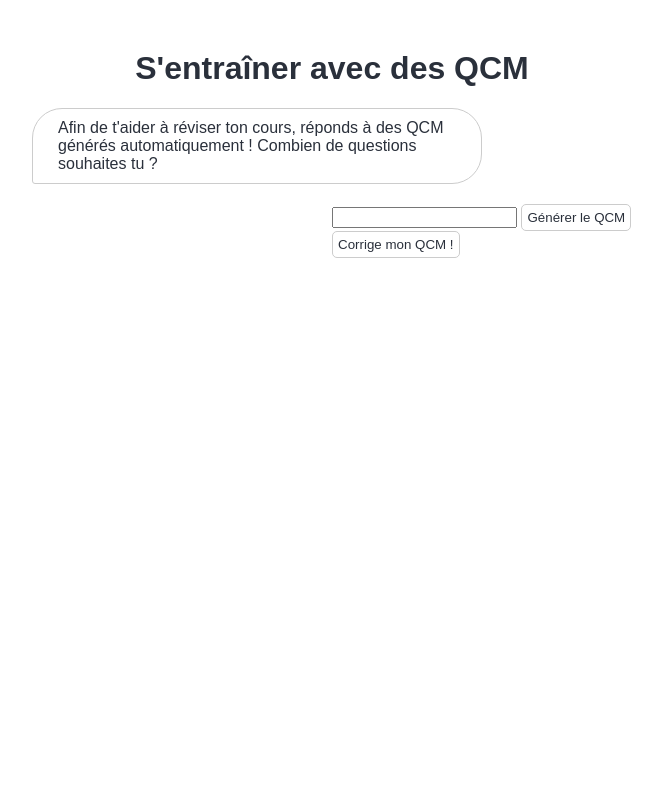
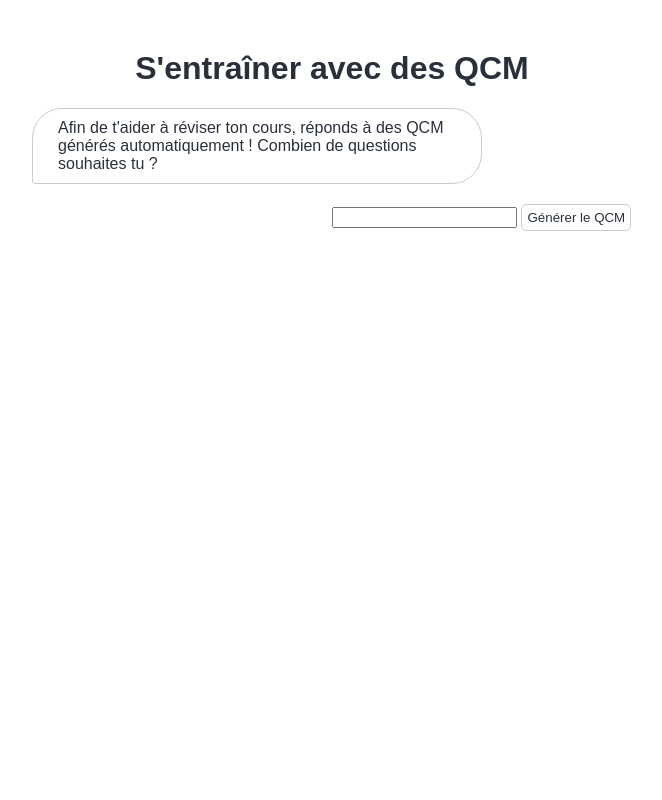
Before and after one commit to adcrry/hackathon, a Flask app: page /qcm in a window 1280 px wide. Shown: the whole page, without its empty margins (308-970 px from the left). Run offline with Flask 3, Linux system fonts and the light colour scheme; parts of the project's set-up code (start-up, migrations or seed data) failed here and were passed over.

Commit message:
fix the display of the correct-button

```diff
--- a/static/qcm.js
+++ b/static/qcm.js
@@ -4,6 +4,7 @@ const qcmForm = document.getElementById("qcm-questions-form")
 const messagesContainer = document.getElementById("messages-container-loader");
 const messagesContainer2 = document.getElementById("messages-container-loaded");
 const loadingElement = document.getElementById("loading");
+const correctButton = document.getElementById("correct-button");
 
 var questions = null
 var nbQuestion = 0
@@ -94,6 +95,8 @@ const handleNbrQuestions = async (event) => {
     const result = await response.json();
     return result.qcmQuestion;
   });
+
+  correctButton.classList.remove("hidden");
 }
 promptForm.addEventListener("submit", handleNbrQuestions);
 
@@ -125,3 +128,4 @@ const correctQCM = () => {
 }
 messagesContainer.classList.add("hidden");
 messagesContainer2.classList.add("hidden");
+correctButton.classList.add("hidden");
--- a/static/style.css
+++ b/static/style.css
@@ -145,6 +145,17 @@ body {
   cursor: pointer;
 }
 
+#correct-button {
+  margin-left: 20px;
+  margin-top: 20px;
+  background-color: var(--secondary-color);
+  color: var(--main-color);
+  border: none;
+  /* ajouter une bordure intérieur autour du texte */
+  padding: 5px;
+  padding-inline: 10px;
+}
+
 /* Loader code taken from https://loading.io/css/ */
 .loader {
   display: inline-block;
--- a/templates/qcm.html
+++ b/templates/qcm.html
@@ -25,8 +25,6 @@
             <input type="text" id="nbrQuestions" name="nbrQuestions" class="qcm-input" autocomplete="off" />
 
             <button type="submit" class="button" id="generate-button">Générer le QCM</button>
-            <button type="button" class="button" id="correct-button" onclick="correctQCM();">Corrige mon QCM !</button>
-
         </form>
 
         <section id="messages-container-loader" class="messages-container">
@@ -42,8 +40,12 @@
         </section>
 
         <form id="qcm-questions-form">
+        </form>
 
+        <form class="qcm-container">
+            <button type="button" class="button" id="correct-button" onclick="correctQCM();">Corrige mon QCM !</button>
         </form>
+
         <script src="{{ url_for('static', filename='qcm.js') }}"></script>
 
 </body>
```
